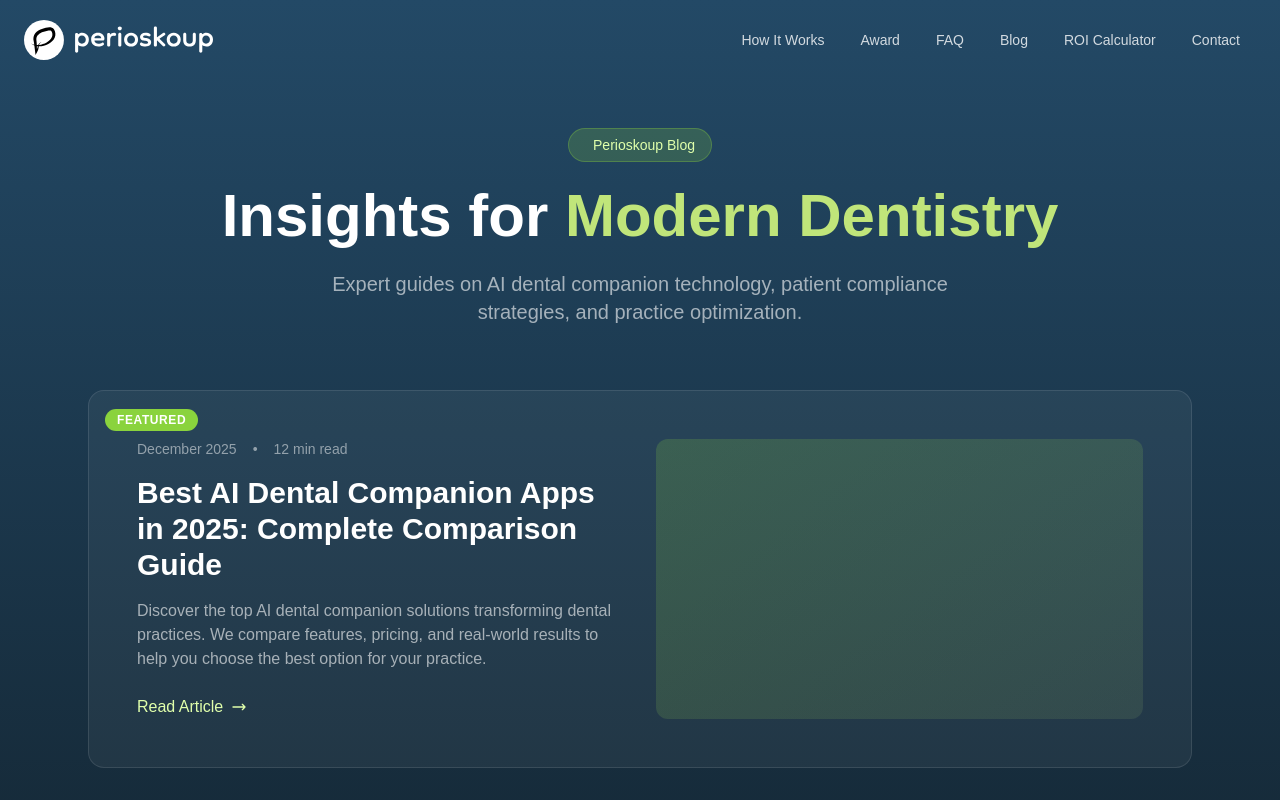
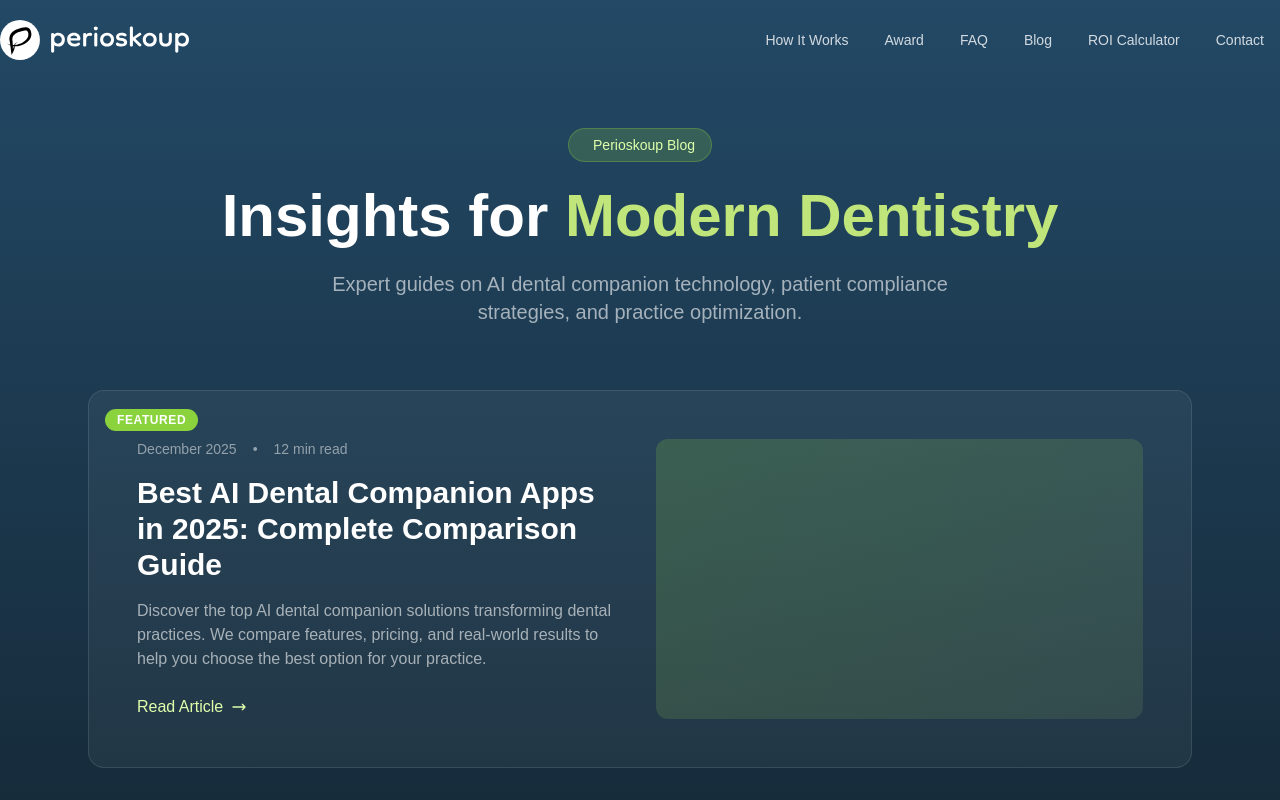
Before and after one commit to qubi-code-assistant/perioskoup-landing, a website built with Vite: page blog/index.html in a window 1280 px wide. Shown: the top 800 px of the page. Built offline with nearby package versions, Linux system fonts and the light colour scheme; some icons are missing; a web font is replaced by a local one.

Commit message:
Remove padding from blog navbar too - match homepage

```diff
--- a/blog/index.html
+++ b/blog/index.html
@@ -70,7 +70,7 @@
 
     <!-- Navbar -->
     <nav id="navbar" class="fixed top-0 left-0 right-0 z-50 transition-all duration-300">
-        <div class="max-w-7xl mx-auto px-4 md:px-6">
+        <div class="max-w-7xl mx-auto ">
             <div class="flex items-center justify-between h-16 md:h-20">
                 <a href="/" class="flex items-center gap-2 md:gap-3">
                     <img src="/logo-brand.svg" alt="Perioskoup Logo" class="h-8 md:h-10 w-auto">
```
Also changed, not shown: dist/blog/index.html.
